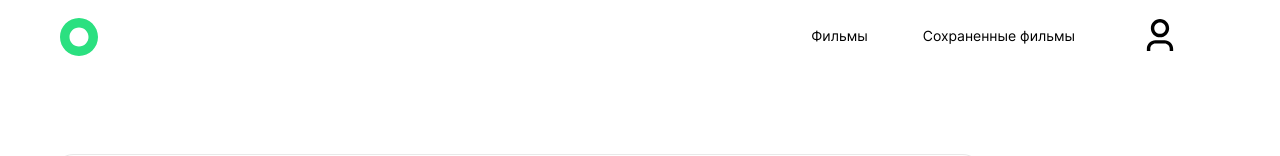
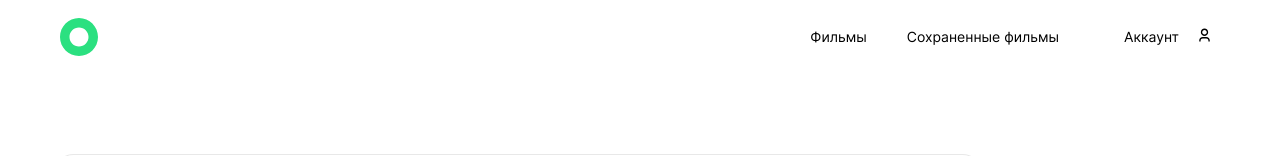
Before and after one commit to Olga-Sotula/movies-explorer-frontend, a React (Create React App) app: page /movies in a window 1280 px wide. Shown: the top 156 px of the page. Built offline with nearby package versions, Linux system fonts and the light colour scheme.

Commit message:
refactoring nav-menu

```diff
--- a/src/components/NavMenu/NavMenu.css
+++ b/src/components/NavMenu/NavMenu.css
@@ -1,12 +1,22 @@
 .nav-menu {
+  margin: 0;
+  padding: 0;
+  display: flex;
+  gap: 25px;
+}
+
+.nav-menu__list {
   margin: 0;
   padding: 0;
   list-style: none;
   display: flex;
-  gap: 15px;
+}
+
+.nav-menu__list_type_movies {
+  gap: 10px;
 }
 
 .nav-menu__icon {
-  width: 100px;
-  height: 32px;
+  width: 11px;
+  height: 14px;
 }
--- a/src/components/NavMenu/NavMenu.js
+++ b/src/components/NavMenu/NavMenu.js
@@ -8,7 +8,8 @@ import Button from '../Button/Button.js';
 
 const NavMenu = () => {
   return (
-    <ul className='nav-menu'>
+    <nav className='nav-menu'>
+      <ul className='nav-menu__list nav-menu__list_movies'>
         <li>
           <Link to="/movies">
             <Button modificator="button_type_nav-menu">
@@ -23,12 +24,16 @@ const NavMenu = () => {
           </Button>
           </Link>
         </li>
-      <li>
+      </ul>
+      <div className='nav-menu__profile'>
           <Link to='/profile'>
+            <Button modificator="button_type_nav-menu">
+              Аккаунт
+            </Button>
             <img src={profileIconPath} className='nav-menu__icon' alt='Иконка профиля' />
           </Link>
-      </li>
-    </ul>
+      </div>
+    </nav>
   );
 }
 
```
Lines whose indentation alone changed are shown as unchanged.
